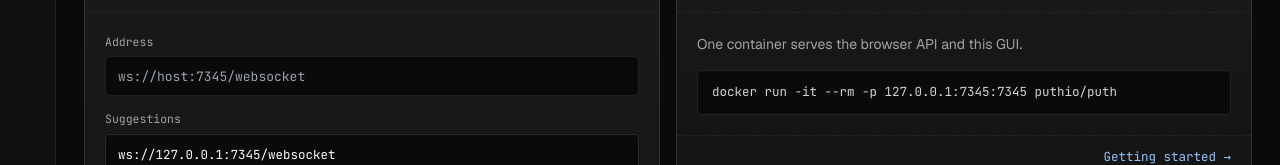
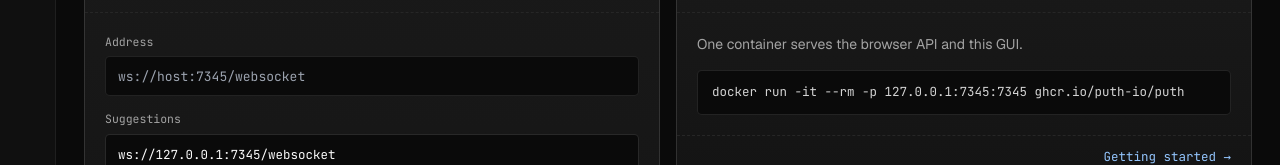
Before and after one commit to puth-io/puth, a React (Vite) app in the folder workspaces/gui/: page / in a window 1280 px wide. Shown: the part 361-526 px from the top of the page. Built offline with nearby package versions, Linux system fonts and the light colour scheme; what @puth/core would draw is missing.

Commit message:
docs: point to the image on ghcr.io

```diff
--- a/workspaces/gui/src/app/layouts/MainLayout.tsx
+++ b/workspaces/gui/src/app/layouts/MainLayout.tsx
@@ -54,7 +54,7 @@ const ConnectState = () => (
                     <Card label={'Start a server'} labelClass={'text-accent-blue'} link={['Getting started', `${DOCS}/getting-started`]}>
                         <p className={'text-sm leading-relaxed text-ink-muted'}>One container serves the browser API and this GUI.</p>
                         <code className={'mt-3.5 block overflow-x-auto whitespace-nowrap rounded-lg border border-white/10 bg-shell-main px-3.5 py-3 font-mono text-[12.5px] text-ink-body'}>
-                            docker run -it --rm -p 127.0.0.1:7345:7345 puthio/puth
+                            docker run -it --rm -p 127.0.0.1:7345:7345 ghcr.io/puth-io/puth
                         </code>
                     </Card>
                     <Card label={'Replay from CI'} labelClass={'text-indigo-300'} link={['Snapshots in CI', `${DOCS}/ci-cd`]}>
```
Also changed, not shown: 4 other files (tests, documents, lock files or other folders).
